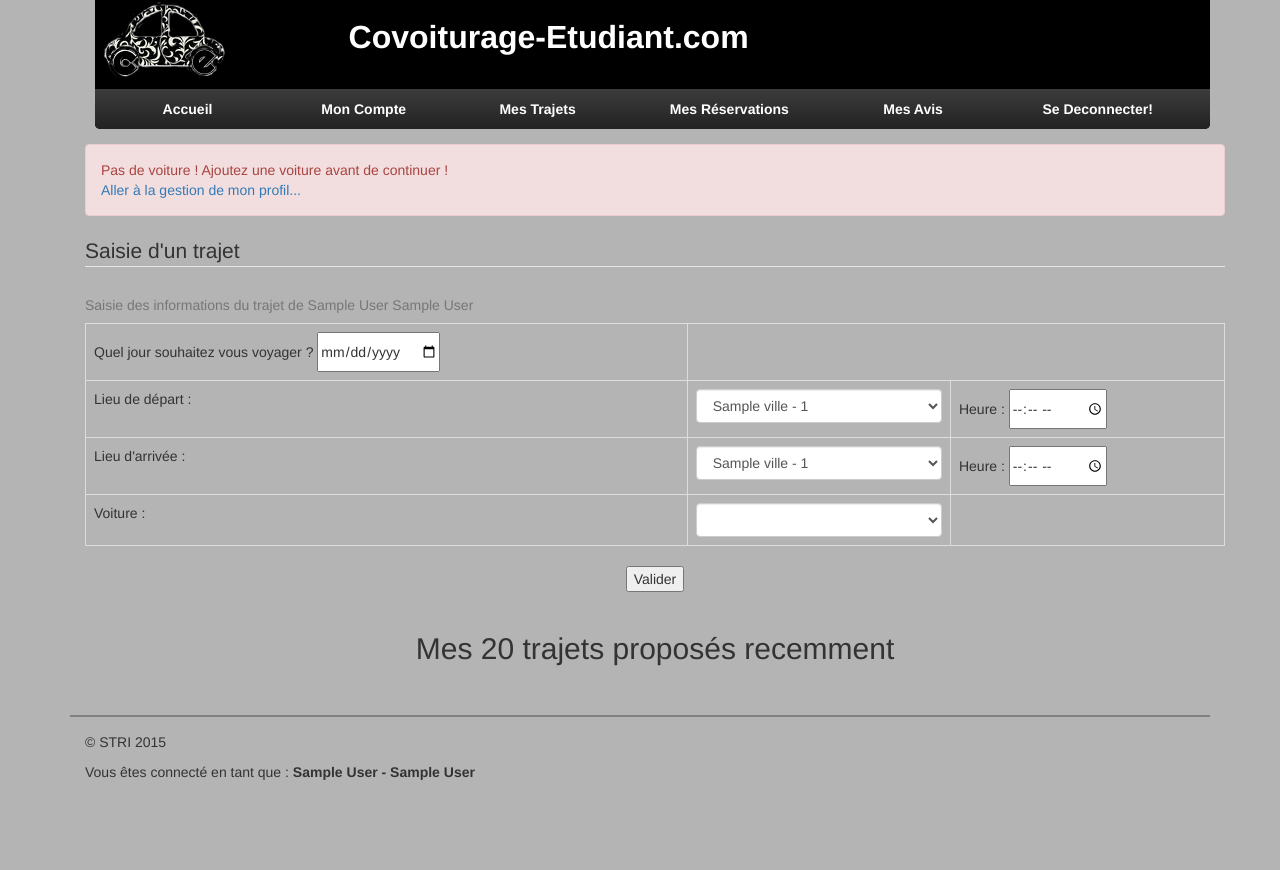
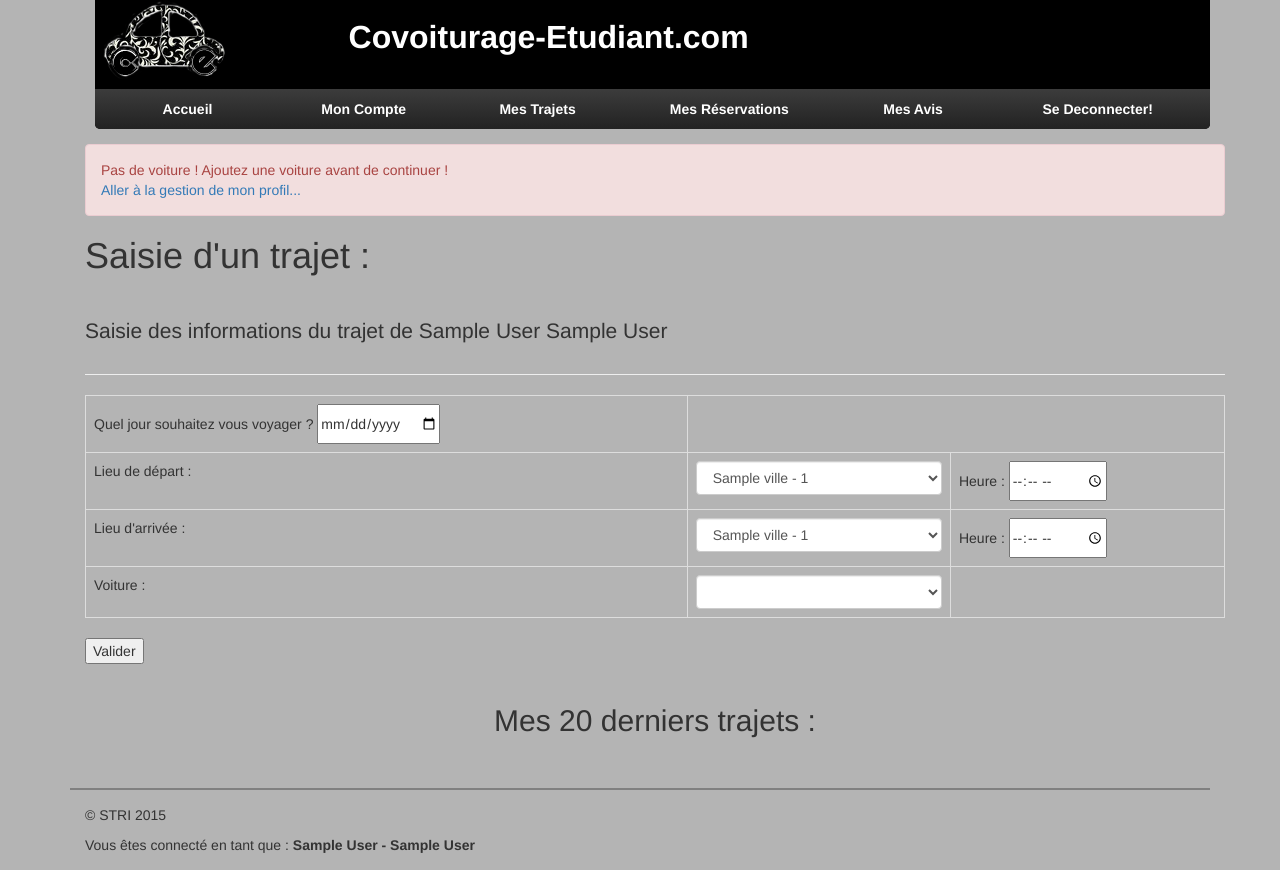
Before and after one commit to Shuntor/coVoiturage, a PHP site: page /index.php?p=mesTrajets in a window 1280 px wide. Before the commit the page ends 780 px from the top, so only its background shows below. Run offline with PHP 8.4, Linux system fonts and the light colour scheme; the visitor is signed in with stand-in values (Sample User, id 1); tables that the repository leaves empty hold one stand-in row (values such as "Sample post"); a stand-in replaces the project's code that opens the database connection; lists and menus that the app fills with data are empty; some libraries are stand-ins or nearby versions.

Commit message:
Modification affichage des trajets

```diff
--- a/include/accueil.php
+++ b/include/accueil.php
@@ -21,7 +21,7 @@
         </section>
  </div>
 
-
+ </div></div>
 
       <div class="row marketing">
       <h2><center>Les 10 derniers trajets du site</center></h2>
--- a/include/mesTrajets.php
+++ b/include/mesTrajets.php
@@ -46,7 +46,7 @@
                 ?>
 
 				<!-- Il faut décorer ça  --><br />
-                <strong> Format de l'heure incorrect ! Merci d'utiliser heures:minutes ! <br />Comme 14:33 par exemple.<br/><br />
+                <strong> Format de l'heure incorrect ! Merci d'utiliser heures:minutes ! <br />Comme 14:33 par exemple.<br/><br /> </strong>
 				<a href="index.php?p=mesTrajets"> Retourner à mes Trajets </a>
 
                 <?php } ?>
@@ -68,11 +68,13 @@
 						<!-- création du formulaire de saisie -->
 
 
-<legend>Saisie d'un trajet</legend>
+  <div class="page-header">
+    <h1>Saisie d'un trajet : </h1>
+    <p class="lead">Saisie des informations du trajet de <?php echo $_SESSION["prenomU"]." ".$_SESSION["nomU"]; ?> 	</p>
+  </div>
 	<form method="post" action="index.php?p=mesTrajets" onSubmit="return verif(this)">
 
 		<center><table class="table table-bordered">
-		<caption>Saisie des informations du trajet de <?php echo $_SESSION["prenomU"]." ".$_SESSION["nomU"]; ?> </caption>
 		<tr><td>Quel jour souhaitez vous voyager ? <input type="date" id="datepicker" name="dateTrajet" placeholder="Ex: 15/10/2015"></td></tr>
 		<tr><td>Lieu de départ :</td>
 			<td>
@@ -100,7 +102,7 @@
 			<?php }?>
 			</select></td>
 		</tr>
-		</table>
+		</table></center>
 
 		<!--bloc contenant le bouton valider-->
 		<div>
@@ -108,30 +110,37 @@
 		</div>
 	</form>
     <br />
-    <h2> Mes 20 trajets proposés recemment</h2>
+
+<!-- Affichage des précédents trajets -->
+
+
+
+      <h2><center>Mes 20 derniers trajets :</center></h2>
+    <div class="col-lg-12" >
 	    <?php
 
 	    /* On récupère les trajets de l'utilisateur courant */
-    $reqTrajets="select v1.nomV as villeDepart, v2.nomV as villeArrivee, t.dateT as date, t.heureD as heureDepart, t.heureA as heureArrivee, idT from trajets t, villes v1, villes v2 where t.idConducteur = '" . $_SESSION['idU'] . "' and v1.idVille = t.idVilleDepart and v2.idVille = t.idVilleDestination ORDER BY t.dateT LIMIT 20";
-
-
+	    $reqTrajets="select v1.nomV as villeDepart, v2.nomV as villeArrivee, t.dateT as date, t.heureD as heureDepart, t.heureA as heureArrivee, idT from Trajets t, Villes v1, Villes v2 where t.idConducteur = '" . $_SESSION['idU'] . "' and v1.idVille = t.idVilleDepart and v2.idVille = t.idVilleDestination ORDER BY t.dateT LIMIT 20";
 		$resTrajets=mysqli_query($conn, $reqTrajets) or die('Erreur select : '.mysqli_error($conn));
 		while ($trajet = mysqli_fetch_array($resTrajets)){ ?>
 
-    		<div class="form-group annonce mesTrajets">
+		<div class="form-group annonce mesTrajets col-lg-5 " style="margin-left:50px;margin-right:20;">
           <h4><?php echo $trajet['villeDepart']." > ".$trajet['villeArrivee']; ?></h4>
           <ul >
             <li class="list-unstyled">Point de Rendez-vous : <?php echo $trajet['villeDepart'] ?></li>
             <li class="list-unstyled">Point d'Arrivée : <?php echo $trajet['villeArrivee'] ?></li>
             <li class="list-unstyled">Date : <?php echo date('d/m/Y', $trajet['date']); ?></li>
             <li class="list-unstyled">Heure de Départ : <?php echo $trajet['heureDepart'] ?> </li>
-            <li class="list-unstyled">Heure d'Arrrivée prévue : <?php echo $trajet['heureArrivee'] ?>
+            <li class="list-unstyled">Heure d'Arrrivée prévue : <?php echo $trajet['heureArrivee'] ?> </li>
           </ul>
           	<a class="btn btn-lg btn-success bouton" href="?p=trajetDetails&amp;t=<?=$trajet['idT']?>" role="button">Voir Détails...</a></li>
         </div>
+
 		<?php
         }
 		?>
+
+    </div>
 
 
 
```
Lines whose indentation alone changed are shown as unchanged.
